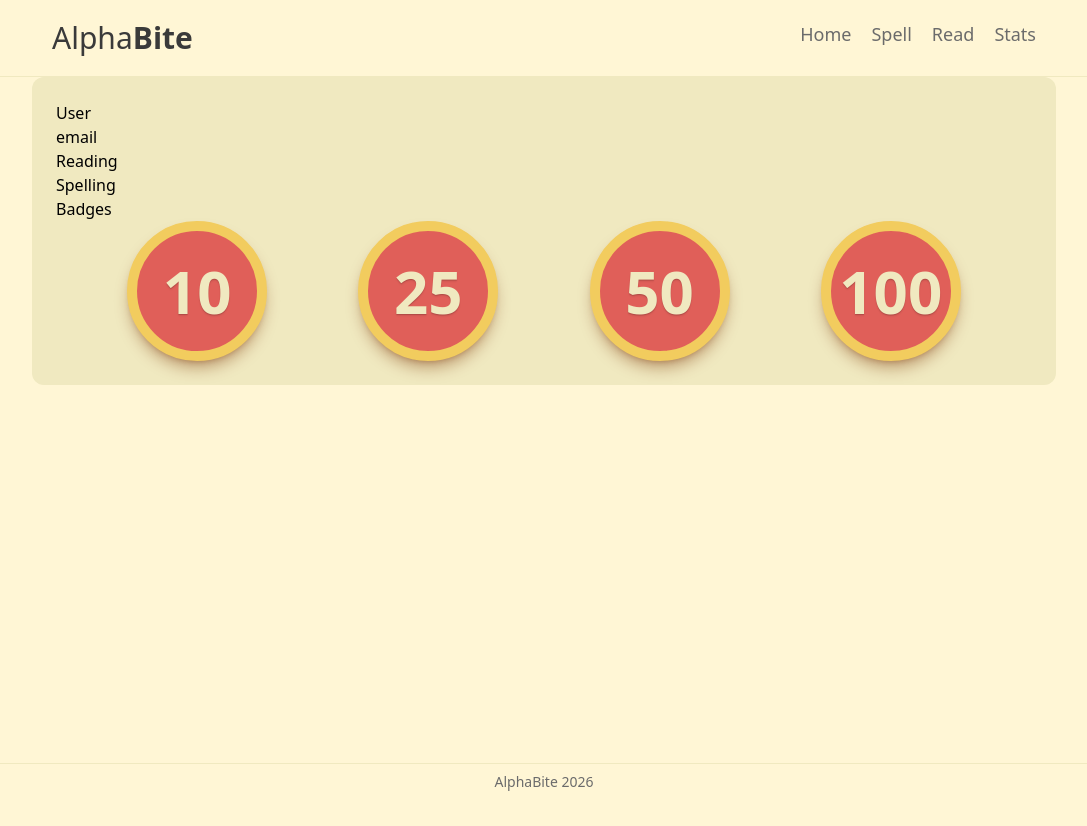
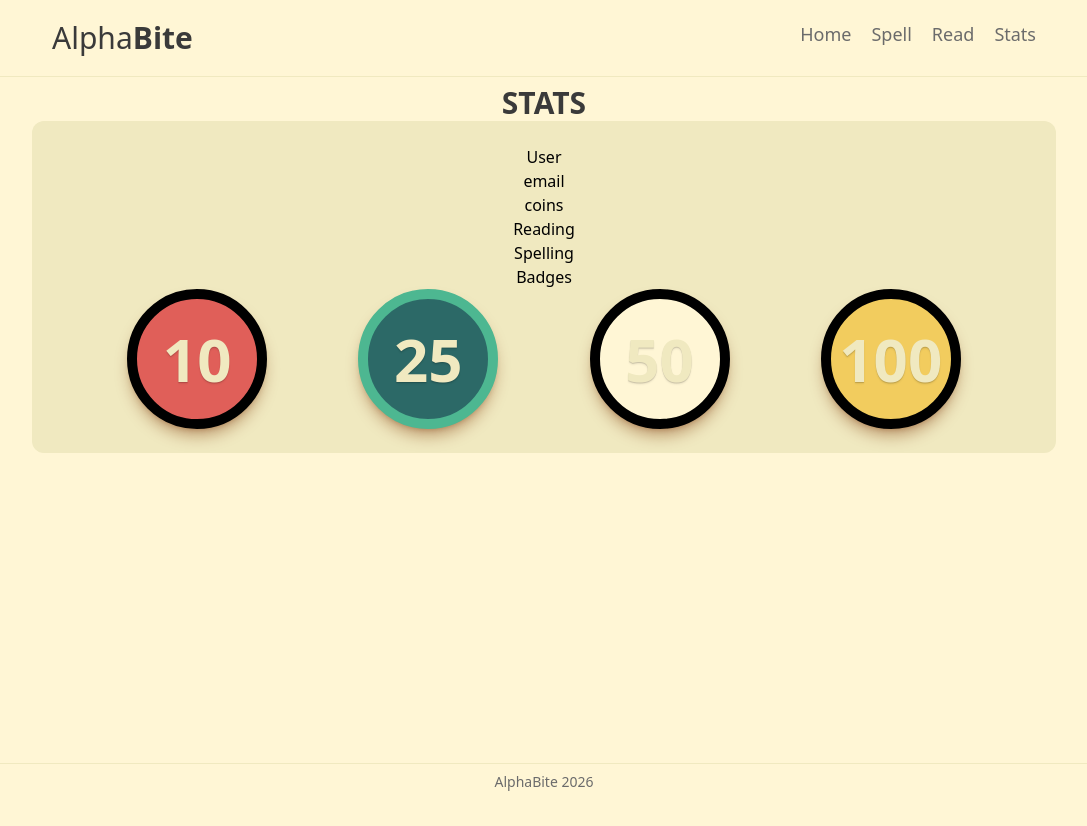
Before and after one commit to bweppl1/alphabite, a React (Vite) app in the folder frontend/: page /stats in a window 1280 px wide. Shown: the top 826 px of the page, without its empty margins (96-1183 px from the left). Built offline with nearby package versions, Linux system fonts and the light colour scheme.

Commit message:
quick lunch work on badges

```diff
--- a/frontend/src/components/Badge.jsx
+++ b/frontend/src/components/Badge.jsx
@@ -1,19 +1,20 @@
 import { useEffect, useState } from "react";
 
 const Badge = ({ badgeLabel, badgeBorder, badgeBg }) => {
-  const [label, setLabel] = useState("");
   const [borderColour, setBorderColour] = useState("");
   const [bgColour, setBgColour] = useState("");
 
   useEffect(() => {
-    setLabel(badgeLabel);
     setBorderColour(badgeBorder);
-    setBgColour(badgeBg);
   }, []);
 
+  let badgeStyle = `flex h-35 w-35 rounded-full bg-${badgeBg} border-10 border-${borderColour} text-shadow-sm shadow-lg/40 shadow-amber-900`;
+
   return (
-    <div className="flex h-35 w-35 rounded-full bg-raphaelred border-10 border-bananayellow text-shadow-sm shadow-lg/40 shadow-amber-900">
-      <h1 className="text-6xl text-darkvanilla m-auto font-black">{label}</h1>
+    <div className={badgeStyle}>
+      <h1 className="text-6xl text-darkvanilla m-auto font-black">
+        {badgeLabel}
+      </h1>
     </div>
   );
 };
--- a/frontend/src/pages/Stats.jsx
+++ b/frontend/src/pages/Stats.jsx
@@ -5,10 +5,12 @@ const Stats = () => {
   const [user, setUser] = useState("");
 
   return (
-    <div className="w-full bg-vanilla min-h-screen">
-      <div className="max-w-5xl mx-auto rounded-xl bg-darkvanilla p-6 flex flex-col">
+    <div className="flex flex-col bg-vanilla p-2 text-center min-h-screen">
+      <h1 className="text-3xl text-charcoal font-black">STATS</h1>
+      <div className="w-full max-w-5xl mx-auto rounded-xl bg-darkvanilla p-6 flex flex-col">
         <h1>User</h1>
         <span>email</span>
+        <span>coins</span>
 
         {/* reading stats */}
         <div>Reading</div>
@@ -20,10 +22,22 @@ const Stats = () => {
         <div>
           Badges
           <div className="flex justify-evenly gap-5">
-            <Badge badgeLabel="10" badgeBorder="" badgeBg="" />
-            <Badge badgeLabel="25" badgeBorder="" badgeBg="" />
-            <Badge badgeLabel="50" badgeBorder="" badgeBg="" />
-            <Badge badgeLabel="100" badgeBorder="" badgeBg="" />
+            <Badge
+              badgeLabel="10"
+              badgeBorder="bananayellow"
+              badgeBg="raphaelred"
+            />
+            <Badge badgeLabel="25" badgeBorder="lgreen" badgeBg="dgreen" />
+            <Badge
+              badgeLabel="50"
+              badgeBorder="michaelangeloorange"
+              badgeBg="vanilla"
+            />
+            <Badge
+              badgeLabel="100"
+              badgeBorder="lightcharcoal"
+              badgeBg="bananayellow"
+            />
           </div>
         </div>
       </div>
```
